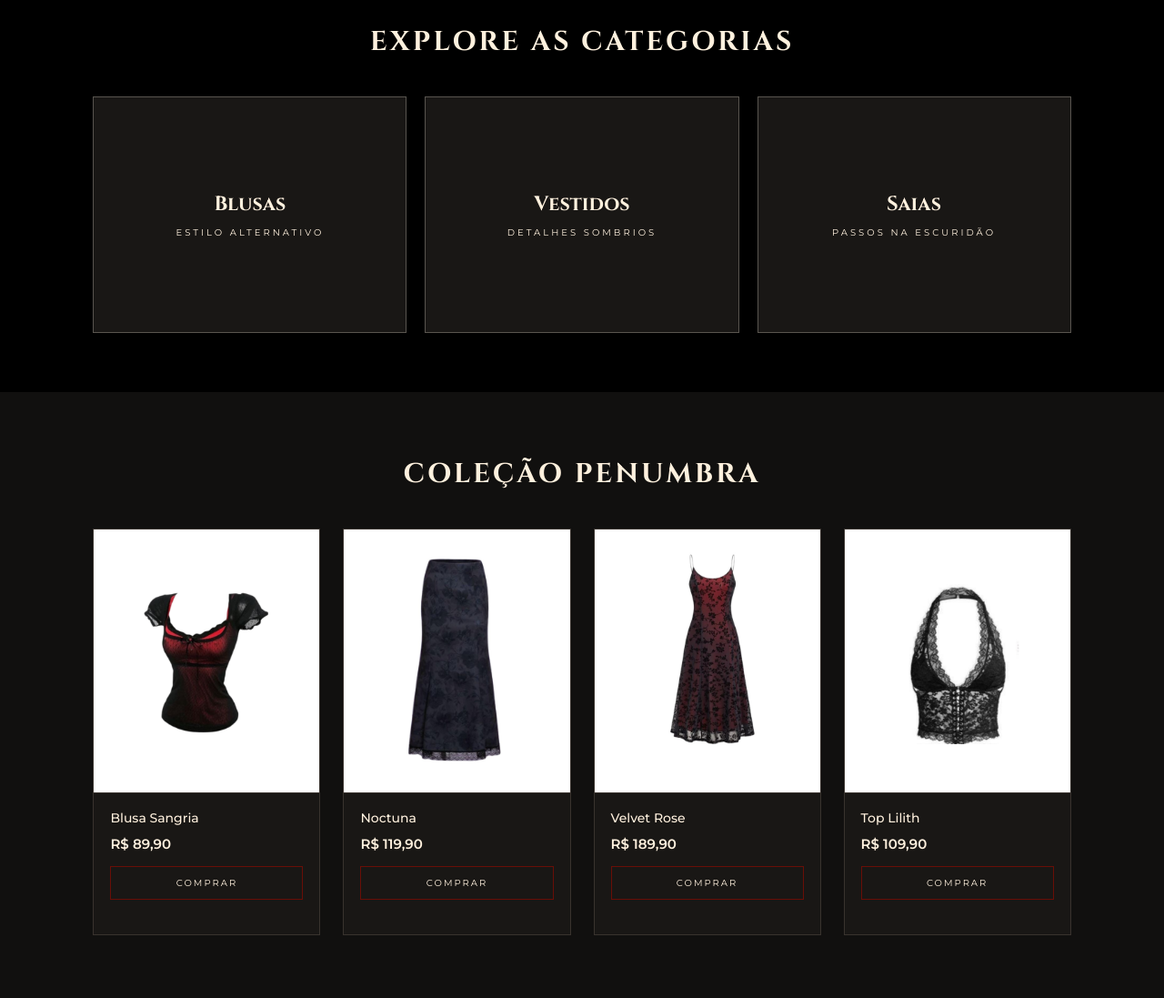
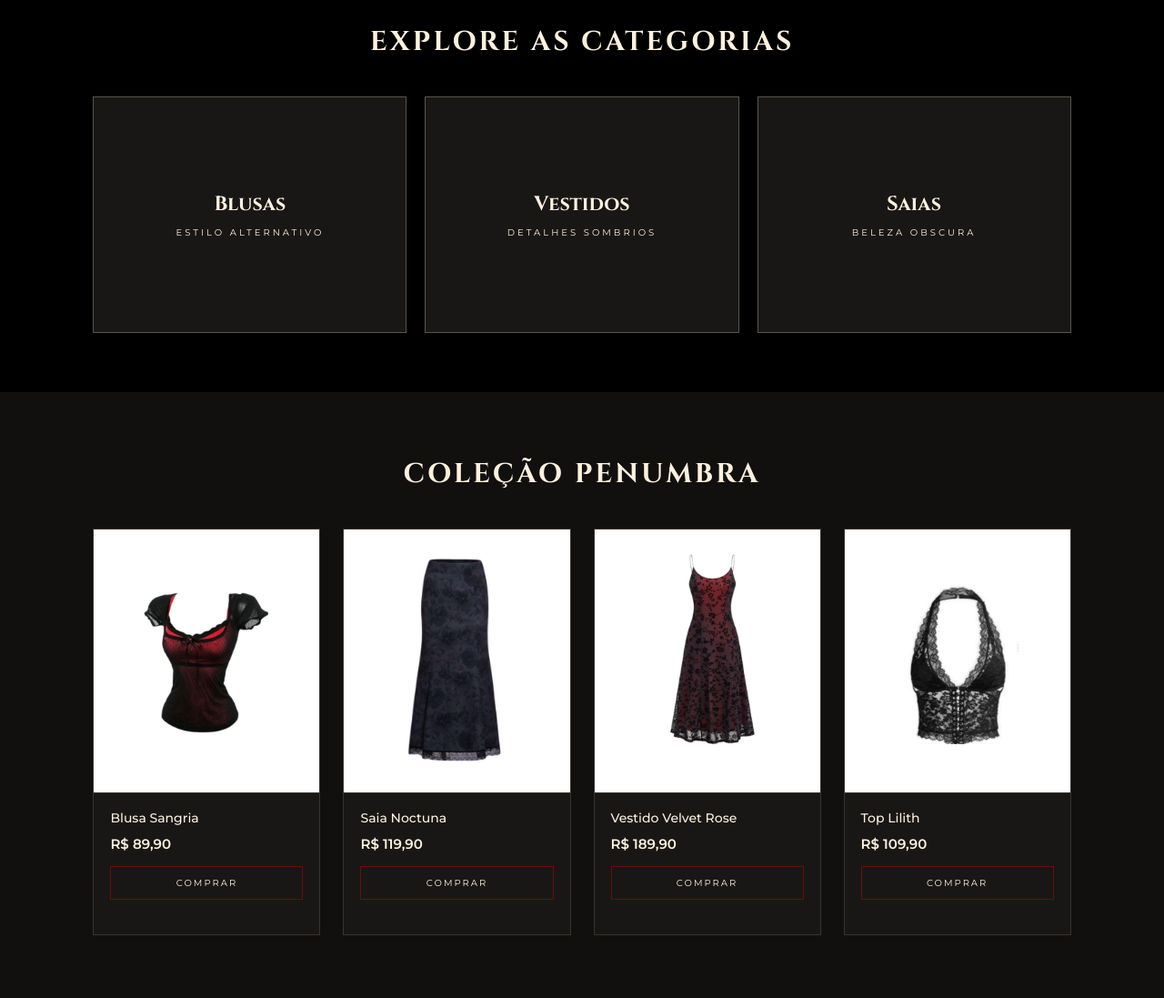
Before and after one commit to caiosque/abutre-store, a Flask app: page / in a window 1280 px wide. Shown: the part 665-1762 px from the top of the page at 91% size. Run offline with Flask 3, Linux system fonts and the light colour scheme.

Commit message:
Correção

```diff
--- a/templates/index.html
+++ b/templates/index.html
@@ -79,7 +79,7 @@
 
             <a href="#produtos" class="category">
                 <h3>Saias</h3>
-                <span>PASSOS NA ESCURIDÃO</span>
+                <span>BELEZA OBSCURA</span>
             </a>
 
         </div>
@@ -121,7 +121,7 @@
                 </div>
 
                 <div class="product-info">
-                    <h3>Noctuna</h3>
+                    <h3>Saia Noctuna</h3>
                     <p class="price">R$ 119,90</p>
                     <a href="#" class="buy">Comprar</a>
                 </div>
@@ -138,7 +138,7 @@
                 </div>
 
                 <div class="product-info">
-                    <h3>Velvet Rose</h3>
+                    <h3>Vestido Velvet Rose</h3>
                     <p class="price">R$ 189,90</p>
                     <a href="#" class="buy">Comprar</a>
                 </div>
```
